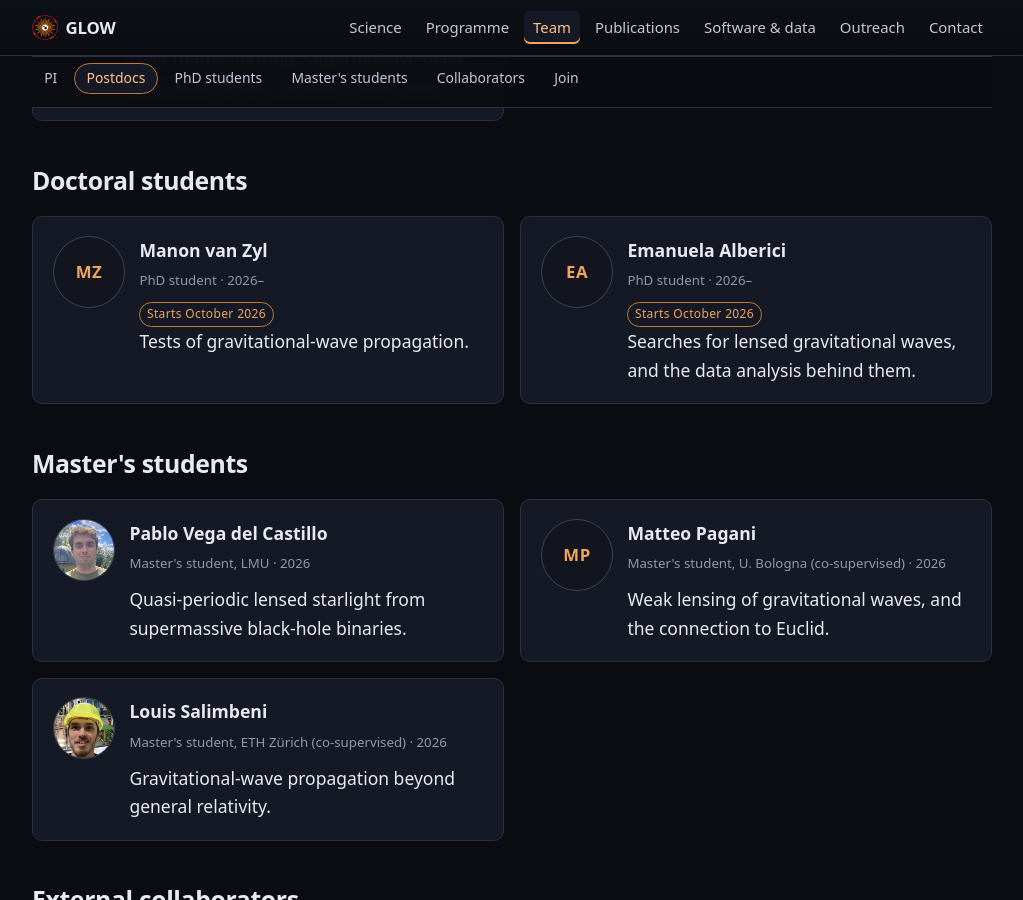
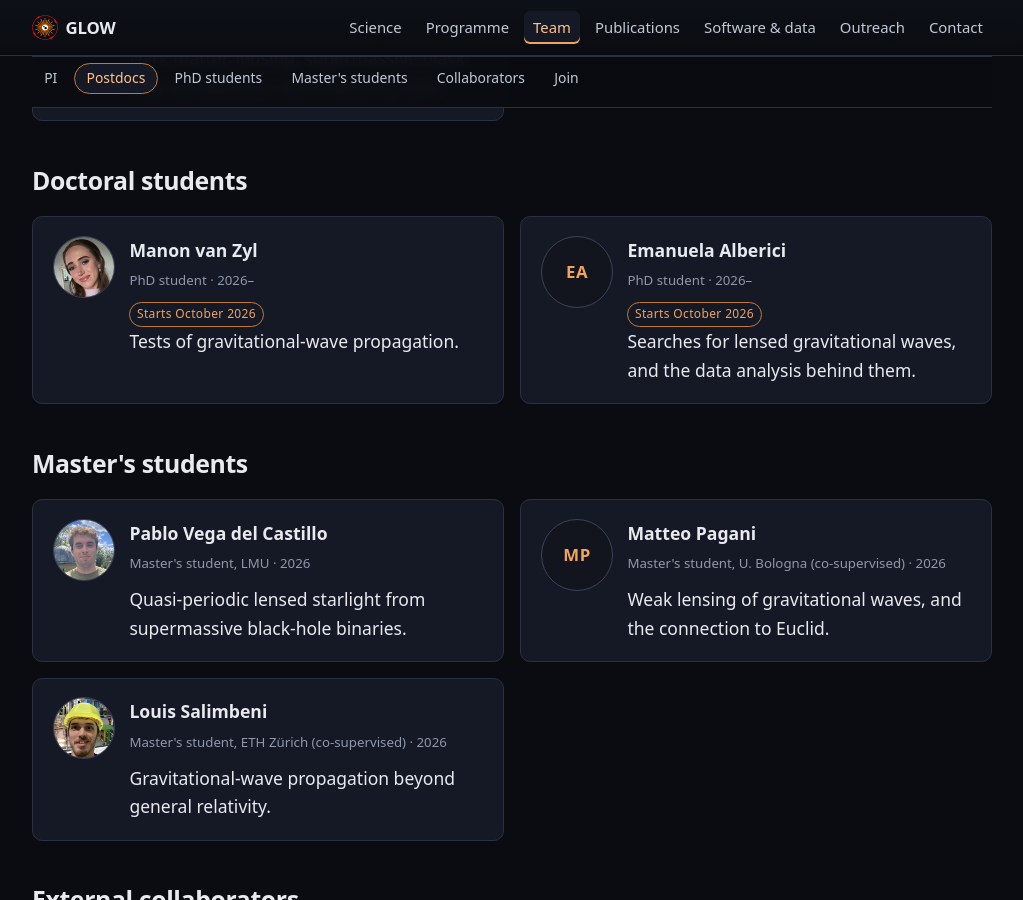
Before and after one commit to glow-astro/website, a Jekyll site: the page built from team.html, in a window 1280 px wide and 900 px high, scrolled down 1160 px. Shown: the whole window, without its empty margins (128-1151 px from the left). Built offline with Jekyll 4.4.1, drawn with Linux system fonts in a browser that asks for light colours.

Commit message:
Add Manon van Zyl's photo to the team page
Co-Authored-By: Claude Opus 5.5 <noreply@anthropic.com>

```diff
--- a/_data/people.yml
+++ b/_data/people.yml
@@ -107,6 +107,7 @@ current:
     topic: "Dark matter, lensing, supermassive black hole astrophysics, low-frequency GWs."
 
   - name: "Manon van Zyl"
+    photo: "manon-van-zyl.jpg"
     stage: phd
     role: "PhD student"
     years: "2026–"
```
Also changed, not shown: assets/img/people/manon-van-zyl.jpg (added).
